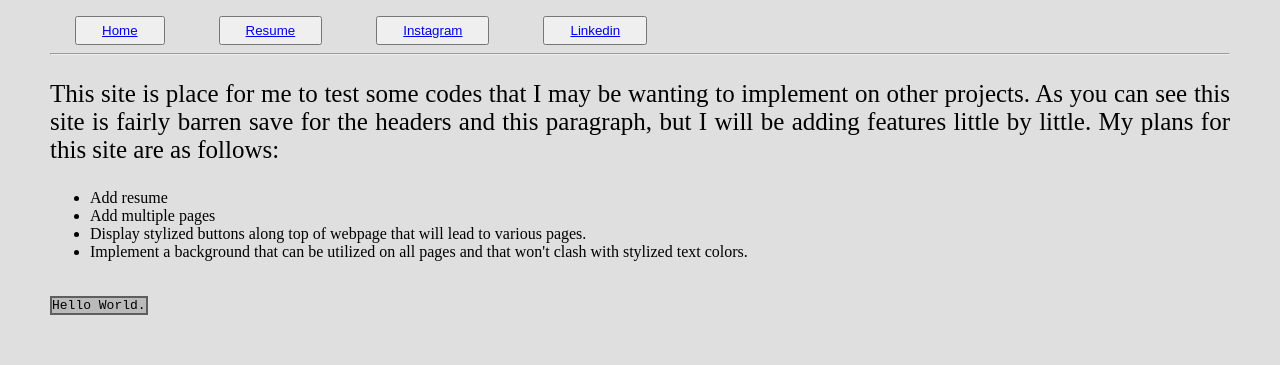
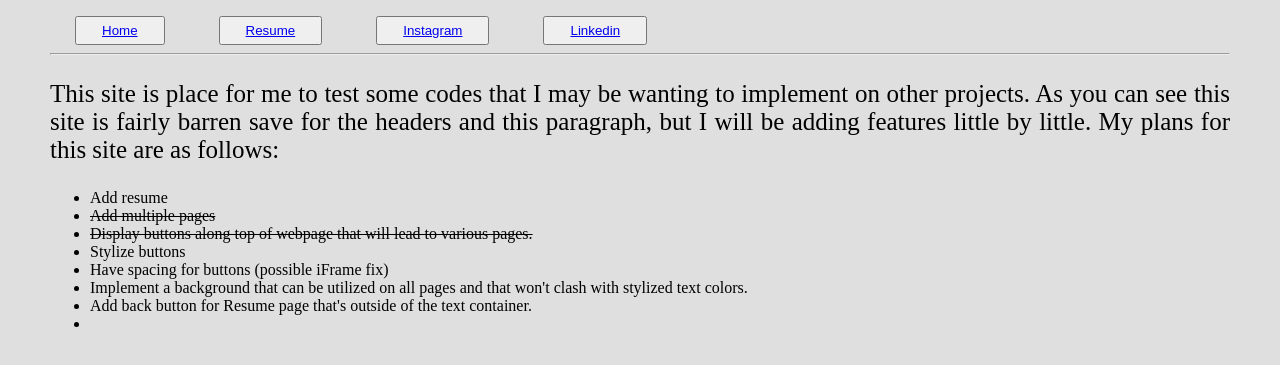
Before and after one commit to Tr8demark/com.krlivermore, a plain HTML site: page index.html in a window 1280 px wide. Shown: the part 105-470 px from the top of the page. Drawn offline with Linux system fonts and the light colour scheme.

Commit message:
Update Webpages
Updated goals list in index.html.

Changed name of "resume.htm" to "resume.html" for consistency.
Reflected this change in button on index.html.

Added comments for future reference when coming back to code.

```diff
--- a/index.html
+++ b/index.html
@@ -25,7 +25,7 @@
         </bbox>
         <bbox>
         <button>
-            <a href="resume.htm" target="_parent" title="Resume">Resume</a>
+            <a href="resume.html" target="_parent" title="Resume">Resume</a>
         </button>
         </bbox>
         <bbox>
@@ -47,15 +47,15 @@
             site are as follows:
             <ul>
                 <li>Add resume</li>
-                <li>Add multiple pages</li>
-                <li>Display stylized buttons along top of webpage that will lead to various pages.</li>
+                <li><del>Add multiple pages</del></li>
+                <li><del>Display buttons along top of webpage that will lead to various pages.</del>
+                    <li>Stylize buttons</li>
+                    <li>Have spacing for buttons (possible iFrame fix)</li></li>
                 <li>Implement a background that can be utilized on all pages and that won't clash with
                     stylized text colors.</li>
+                <li>Add back button for Resume page that's outside of the text container.</li>
+                <li></li>
             </ul>
-            <br>
-            <code>
-                Hello World.
-            </code>
         </p>
     </body>
 
```
Also changed, not shown: resume.html (renamed from resume.htm, +1 -0 lines).
